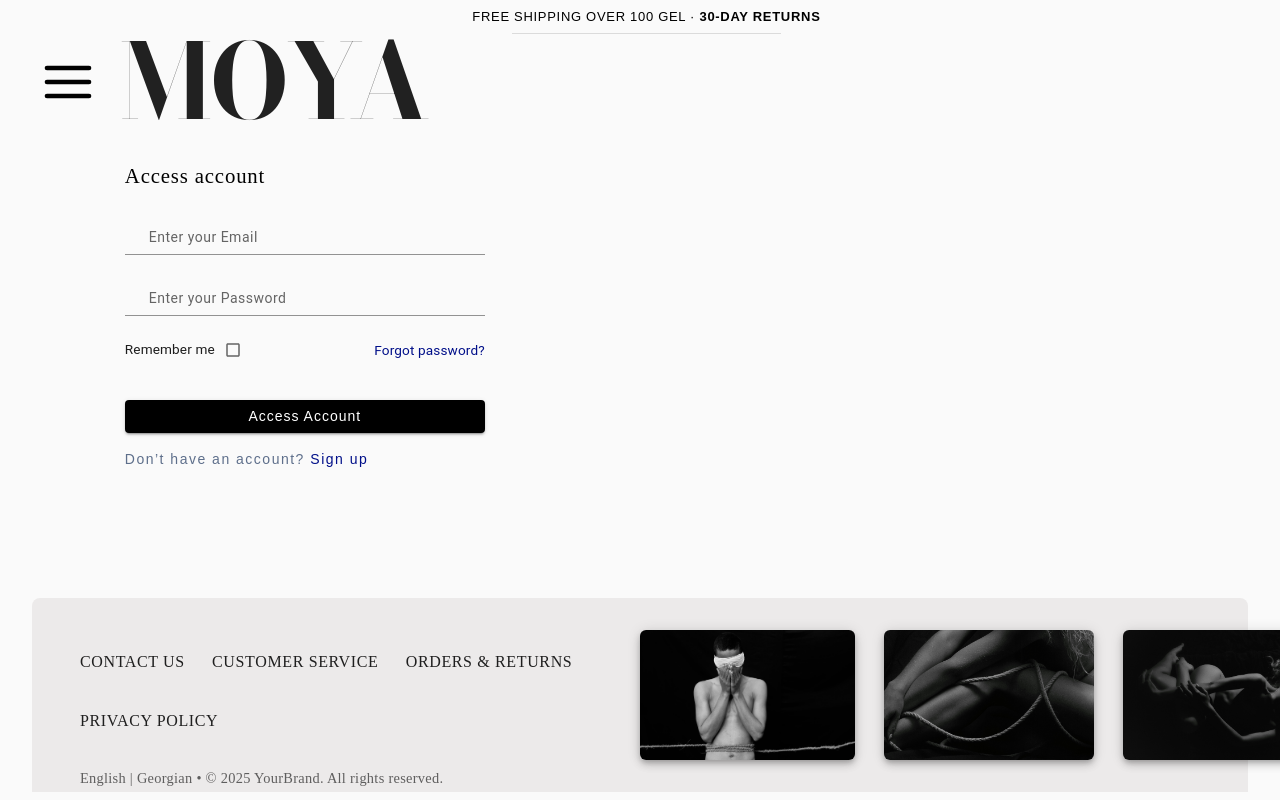
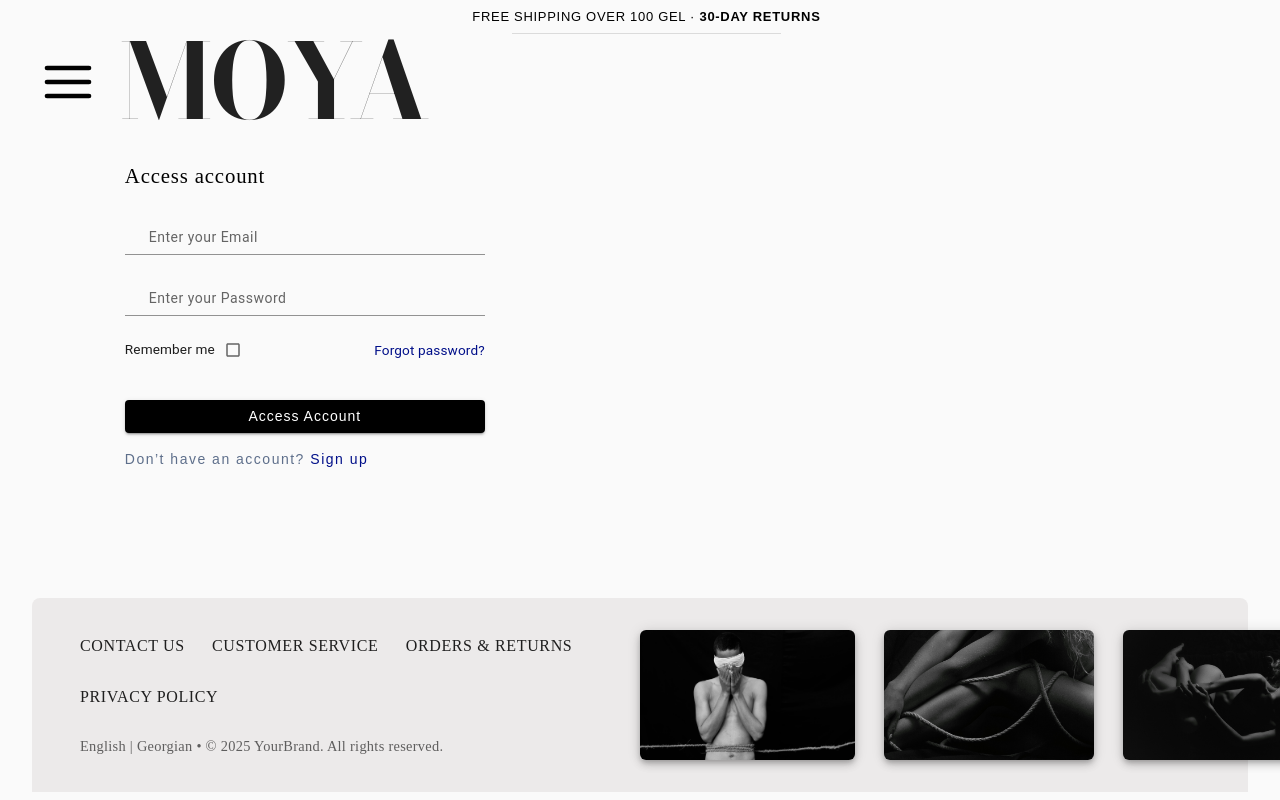
Before and after one commit to AnriGabo/E-Commerce-Moya, a React (Vite) app: page /signin in a window 1280 px wide. Shown: the top 800 px of the page. Built offline with nearby package versions, Linux system fonts and the light colour scheme; some icons are missing.

Commit message:
fix(layout): implement sticky footer with flex column

```diff
--- a/src/Components/Layout/Footer/Footer.tsx
+++ b/src/Components/Layout/Footer/Footer.tsx
@@ -5,35 +5,36 @@ import FooterImage from "./FooterImage";
 const Footer = () => {
   return (
     <Stack
-      component={"footer"}
+      component="footer"
       id="app-footer"
       sx={{
         backgroundColor: "rgba(236, 234, 234, 1)",
         display: "grid",
-        gridTemplateColumns: "repeat(2,1fr)",
+        gridTemplateColumns: "repeat(2, 1fr)",
+        alignItems:"center",
         paddingInline: "3rem",
-        marginBlockStart: "8rem",
         borderTopLeftRadius: "8px",
         borderTopRightRadius: "8px",
+        marginBlockStart:"8rem",
+
       }}
     >
       <Stack
+        direction="row"
         sx={{
           gap: "1.7rem",
-          paddingBlockStart: "3rem",
           flexWrap: "wrap",
           alignItems: "center",
         }}
-        direction={"row"}
       >
         <FooterCaption>Contact Us</FooterCaption>
-        <FooterCaption> Customer Service</FooterCaption>
-        <FooterCaption> Orders & Returns</FooterCaption>
-        <FooterCaption> Privacy Policy</FooterCaption>
+        <FooterCaption>Customer Service</FooterCaption>
+        <FooterCaption>Orders & Returns</FooterCaption>
+        <FooterCaption>Privacy Policy</FooterCaption>
 
         <Typography
           variant="body2"
-          component={"h6"}
+          component="h6"
           sx={{
             flexBasis: "100%",
             fontFamily: "Cormorant Garamond, serif",
@@ -46,6 +47,7 @@ const Footer = () => {
           English | Georgian • © 2025 YourBrand. All rights reserved.
         </Typography>
       </Stack>
+
       <FooterImage />
     </Stack>
   );
--- a/src/Components/Layout/Footer/FooterImage.tsx
+++ b/src/Components/Layout/Footer/FooterImage.tsx
@@ -9,6 +9,7 @@ const footerImages = [
   },
   {
     img: FemaleModel,
+    alt:"R"
   },
   {
     img: FemaleModelBlindfold,
```
